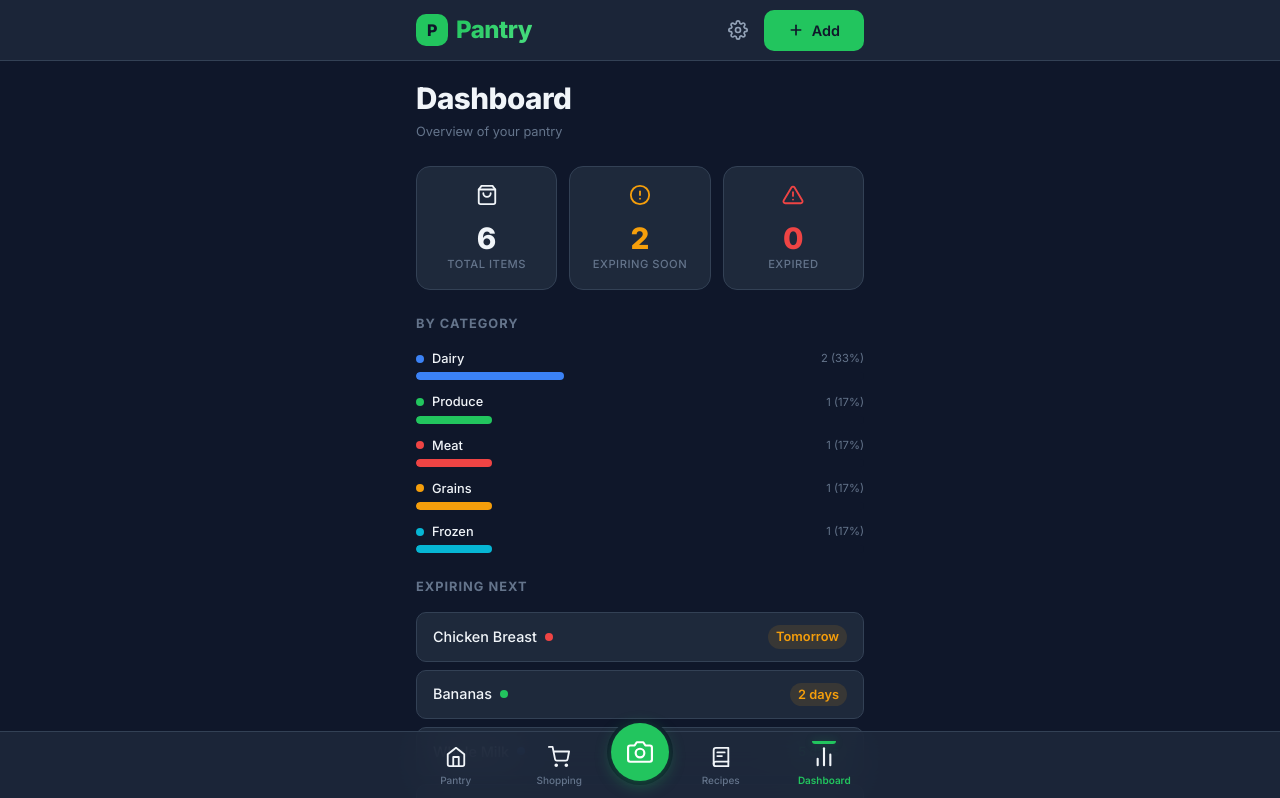
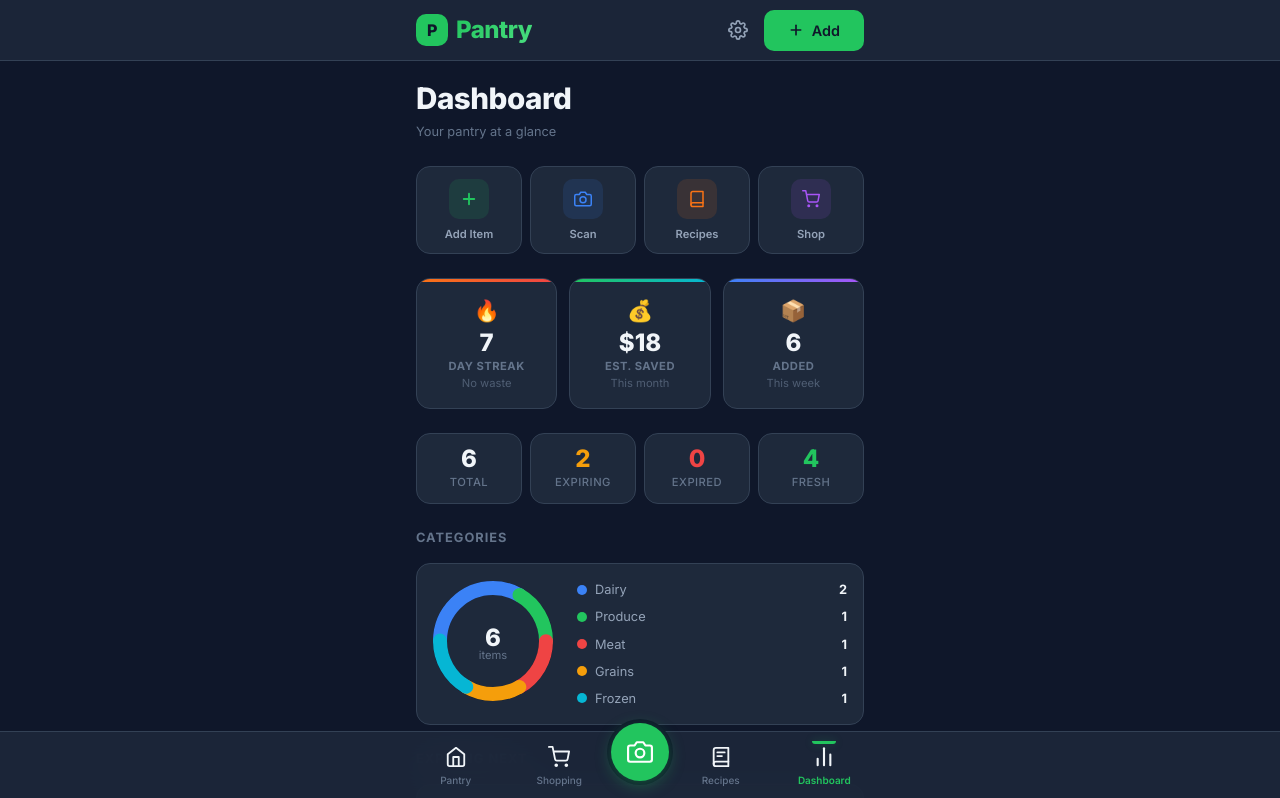
Before and after one commit to Emran05/PantryTrack, a React (Vite) app: page /dashboard in a window 1280 px wide. Shown: the top 798 px of the page. Built offline with nearby package versions, Linux system fonts and the light colour scheme.

Commit message:
feat: redesign dashboard with quick actions, highlight cards, donut chart, and streak counter

```diff
--- a/src/pages/Dashboard.css
+++ b/src/pages/Dashboard.css
@@ -2,11 +2,119 @@
   margin-bottom: var(--space-xl);
 }
 
-/* Stats Grid */
-.stats-grid {
+/* ---- Quick Actions ---- */
+.quick-actions {
+  display: grid;
+  grid-template-columns: repeat(4, 1fr);
+  gap: var(--space-sm);
+  margin-bottom: var(--space-xl);
+}
+
+.quick-action-btn {
+  display: flex;
+  flex-direction: column;
+  align-items: center;
+  gap: var(--space-sm);
+  padding: var(--space-md) var(--space-sm);
+  border-radius: var(--radius-lg);
+  background: var(--color-bg-card);
+  border: 1px solid var(--color-border);
+  transition: all var(--transition-fast);
+}
+
+.quick-action-btn:hover {
+  border-color: var(--color-border-light);
+  transform: translateY(-2px);
+}
+
+.quick-action-btn:active {
+  transform: scale(0.95);
+}
+
+.quick-action-icon {
+  display: flex;
+  align-items: center;
+  justify-content: center;
+  width: 40px;
+  height: 40px;
+  border-radius: var(--radius-md);
+}
+
+.quick-action-btn span {
+  font-size: var(--font-size-xs);
+  font-weight: 600;
+  color: var(--color-text-secondary);
+}
+
+/* ---- Highlight Cards ---- */
+.highlight-grid {
   display: grid;
   grid-template-columns: repeat(3, 1fr);
   gap: var(--space-md);
+  margin-bottom: var(--space-xl);
+}
+
+.highlight-card {
+  background: var(--color-bg-card);
+  border: 1px solid var(--color-border);
+  border-radius: var(--radius-lg);
+  padding: var(--space-lg) var(--space-md);
+  text-align: center;
+  position: relative;
+  overflow: hidden;
+  transition: all var(--transition-fast);
+}
+
+.highlight-card::before {
+  content: '';
+  position: absolute;
+  top: 0;
+  left: 0;
+  right: 0;
+  height: 3px;
+  border-radius: var(--radius-lg) var(--radius-lg) 0 0;
+}
+
+.highlight-streak::before { background: linear-gradient(90deg, #f97316, #ef4444); }
+.highlight-saved::before { background: linear-gradient(90deg, #22c55e, #06b6d4); }
+.highlight-added::before { background: linear-gradient(90deg, #3b82f6, #a855f7); }
+
+.highlight-card:hover {
+  border-color: var(--color-border-light);
+  transform: translateY(-2px);
+}
+
+.highlight-icon {
+  font-size: 1.3rem;
+  margin-bottom: var(--space-xs);
+}
+
+.highlight-value {
+  font-size: var(--font-size-xl);
+  font-weight: 800;
+  line-height: 1.1;
+  margin-bottom: 2px;
+}
+
+.highlight-label {
+  font-size: var(--font-size-xs);
+  font-weight: 700;
+  color: var(--color-text-muted);
+  text-transform: uppercase;
+  letter-spacing: 0.5px;
+}
+
+.highlight-detail {
+  font-size: var(--font-size-xs);
+  color: var(--color-text-muted);
+  opacity: 0.7;
+}
+
+/* ---- Stats Grid ---- */
+.stats-grid {
+  display: grid;
+  grid-template-columns: repeat(4, 1fr);
+  gap: var(--space-sm);
   margin-bottom: var(--space-xl);
 }
 
@@ -14,7 +122,7 @@
   background: var(--color-bg-card);
   border: 1px solid var(--color-border);
   border-radius: var(--radius-lg);
-  padding: var(--space-lg);
+  padding: var(--space-md) var(--space-sm);
   text-align: center;
   transition: all var(--transition-fast);
 }
@@ -24,13 +132,8 @@
   transform: translateY(-2px);
 }
 
-.stat-icon {
-  font-size: 1.3rem;
-  margin-bottom: var(--space-sm);
-}
-
 .stat-value {
-  font-size: var(--font-size-2xl);
+  font-size: var(--font-size-xl);
   font-weight: 800;
   line-height: 1.1;
   margin-bottom: 2px;
@@ -44,15 +147,11 @@
   letter-spacing: 0.5px;
 }
 
-.stat-warning .stat-value {
-  color: var(--color-warning);
-}
+.stat-warning .stat-value { color: var(--color-warning); }
+.stat-danger .stat-value { color: var(--color-danger); }
+.stat-success .stat-value { color: var(--color-success); }
 
-.stat-danger .stat-value {
-  color: var(--color-danger);
-}
-
-/* Section */
+/* ---- Section ---- */
 .dashboard-section {
   margin-bottom: var(--space-xl);
 }
@@ -66,60 +165,84 @@
   margin-bottom: var(--space-lg);
 }
 
-/* Category Breakdown */
-.category-breakdown {
+/* ---- Donut Chart ---- */
+.donut-section {
+  display: flex;
+  align-items: center;
+  gap: var(--space-xl);
+  padding: var(--space-xl);
+}
+
+.donut-chart-wrapper {
+  position: relative;
+  flex-shrink: 0;
+}
+
+.donut-chart {
+  transform: rotate(-90deg);
+}
+
+@keyframes donutDraw {
+  from { stroke-dasharray: 0 999; }
+}
+
+.donut-segment {
+  animation: donutDraw 0.8s cubic-bezier(0.16, 1, 0.3, 1) forwards;
+}
+
+.donut-center-label {
+  position: absolute;
+  top: 50%;
+  left: 50%;
+  transform: translate(-50%, -50%);
+  text-align: center;
   display: flex;
   flex-direction: column;
-  gap: var(--space-md);
+  line-height: 1;
 }
 
-.category-bar-item {
+.donut-center-value {
+  font-size: var(--font-size-xl);
+  font-weight: 800;
+}
+
+.donut-center-text {
+  font-size: var(--font-size-xs);
+  color: var(--color-text-muted);
+}
+
+.donut-legend {
   display: flex;
   flex-direction: column;
-  gap: var(--space-xs);
+  gap: var(--space-sm);
+  flex: 1;
 }
 
-.category-bar-header {
-  display: flex;
-  justify-content: space-between;
-  align-items: center;
-}
-
-.category-bar-label {
-  font-size: var(--font-size-sm);
-  font-weight: 500;
+.donut-legend-item {
   display: flex;
   align-items: center;
   gap: var(--space-sm);
+  font-size: var(--font-size-sm);
 }
 
-.category-bar-dot {
-  width: 8px;
-  height: 8px;
+.donut-legend-dot {
+  width: 10px;
+  height: 10px;
   border-radius: 50%;
   flex-shrink: 0;
 }
 
-.category-bar-count {
-  font-size: var(--font-size-xs);
-  color: var(--color-text-muted);
+.donut-legend-label {
+  flex: 1;
+  color: var(--color-text-secondary);
 }
 
-.category-bar-track {
-  height: 8px;
-  background: var(--color-bg-primary);
-  border-radius: var(--radius-full);
-  overflow: hidden;
+.donut-legend-count {
+  font-weight: 700;
+  color: var(--color-text-primary);
 }
 
-.category-bar-fill {
-  height: 100%;
-  border-radius: var(--radius-full);
-  min-width: 8px;
-  transition: width 0.6s cubic-bezier(0.16, 1, 0.3, 1);
-}
-
-/* Expiry List */
+/* ---- Expiry List ---- */
 .expiry-list {
   display: flex;
   flex-direction: column;
@@ -131,9 +254,6 @@
   align-items: center;
   justify-content: space-between;
   padding: var(--space-md) var(--space-lg);
-  background: var(--color-bg-card);
-  border: 1px solid var(--color-border);
-  border-radius: var(--radius-md);
 }
 
 .expiry-item-info {
@@ -157,7 +277,7 @@
 .expiry-item-days {
   font-size: var(--font-size-sm);
   font-weight: 600;
-  padding: 2px 8px;
+  padding: 2px 10px;
   border-radius: var(--radius-full);
 }
 
--- a/src/pages/Dashboard.jsx
+++ b/src/pages/Dashboard.jsx
@@ -1,15 +1,52 @@
 import { useState, useMemo } from 'react';
+import { useNavigate } from 'react-router-dom';
 import { getPantryItems } from '../lib/storage';
 import { CATEGORIES, getExpirationStatus, getDaysUntilExpiration, getCategoryInfo } from '../lib/helpers';
 import './Dashboard.css';
 
+// SVG Donut chart helpers
+function DonutChart({ segments, size = 120, strokeWidth = 14 }) {
+  const radius = (size - strokeWidth) / 2;
+  const circumference = 2 * Math.PI * radius;
+  const center = size / 2;
+  let accumulated = 0;
+
+  return (
+    <svg width={size} height={size} viewBox={`0 0 ${size} ${size}`} className="donut-chart">
+      <circle
+        cx={center} cy={center} r={radius}
+        fill="none" stroke="var(--color-bg-primary)" strokeWidth={strokeWidth}
+      />
+      {segments.map((seg, i) => {
+        const dashLen = circumference * seg.pct;
+        const dashGap = circumference - dashLen;
+        const offset = circumference * (1 - accumulated) + circumference * 0.25;
+        accumulated += seg.pct;
+        return (
+          <circle
+            key={i} cx={center} cy={center} r={radius}
+            fill="none" stroke={seg.color} strokeWidth={strokeWidth}
+            strokeDasharray={`${dashLen} ${dashGap}`}
+            strokeDashoffset={offset}
+            strokeLinecap="round"
+            className="donut-segment"
+            style={{ animationDelay: `${i * 80}ms` }}
+          />
+        );
+      })}
+    </svg>
+  );
+}
+
 export default function Dashboard() {
   const [items] = useState(() => getPantryItems());
+  const navigate = useNavigate();
 
   const stats = useMemo(() => {
     const total = items.length;
     const expired = items.filter((i) => getExpirationStatus(i.expirationDate) === 'expired').length;
     const expiringSoon = items.filter((i) => getExpirationStatus(i.expirationDate) === 'soon').length;
+    const fresh = items.filter((i) => getExpirationStatus(i.expirationDate) === 'fresh').length;
 
     // Category breakdown
     const byCategory = {};
@@ -26,80 +63,146 @@ export default function Dashboard() {
       .sort((a, b) => new Date(a.expirationDate) - new Date(b.expirationDate))
       .slice(0, 5);
 
-    return { total, expired, expiringSoon, categories, upcomingExpiry };
+    // Streak: days since last expired item
+    const lastExpired = items
+      .filter((i) => getExpirationStatus(i.expirationDate) === 'expired')
+      .sort((a, b) => new Date(b.expirationDate) - new Date(a.expirationDate))[0];
+
+    let streakDays = 0;
+    if (lastExpired) {
+      const expDate = new Date(lastExpired.expirationDate);
+      const now = new Date();
+      streakDays = Math.max(0, Math.floor((now - expDate) / (1000 * 60 * 60 * 24)));
+    } else if (total > 0) {
+      streakDays = 7; // If nothing expired, assume a week streak
+    }
+
+    // "Waste saved" — rough estimate: items used before expiry × $3 avg
+    const usedBeforeExpiry = fresh + expiringSoon;
+    const savedEstimate = usedBeforeExpiry * 3;
+
+    // Weekly snapshot — items added in last 7 days
+    const weekAgo = new Date();
+    weekAgo.setDate(weekAgo.getDate() - 7);
+    const addedThisWeek = items.filter((i) => new Date(i.createdAt) >= weekAgo).length;
+
+    // Donut chart segments
+    const donutSegments = categories.map((cat) => ({
+      color: cat.color,
+      pct: cat.count / total,
+      label: cat.label,
+      count: cat.count,
+    }));
+
+    return { total, expired, expiringSoon, fresh, categories, upcomingExpiry, streakDays, savedEstimate, addedThisWeek, donutSegments };
   }, [items]);
 
   return (
     <div className="page-content app-container">
       <div className="dashboard-header animate-fade-in">
         <h2 className="page-title">Dashboard</h2>
-        <p className="page-subtitle">Overview of your pantry</p>
+        <p className="page-subtitle">Your pantry at a glance</p>
+      </div>
+
+      {/* Quick Actions */}
+      <div className="quick-actions animate-fade-in">
+        <button className="quick-action-btn" onClick={() => navigate('/item/new')}>
+          <div className="quick-action-icon" style={{ background: 'var(--color-accent-soft)', color: 'var(--color-accent)' }}>
+            <svg width="18" height="18" viewBox="0 0 24 24" fill="none" stroke="currentColor" strokeWidth="2.5" strokeLinecap="round" strokeLinejoin="round">
+              <line x1="12" y1="5" x2="12" y2="19" /><line x1="5" y1="12" x2="19" y2="12" />
+            </svg>
+          </div>
+          <span>Add Item</span>
+        </button>
+        <button className="quick-action-btn" onClick={() => navigate('/scan')}>
+          <div className="quick-action-icon" style={{ background: 'rgba(59, 130, 246, 0.12)', color: 'var(--color-info)' }}>
+            <svg width="18" height="18" viewBox="0 0 24 24" fill="none" stroke="currentColor" strokeWidth="2" strokeLinecap="round" strokeLinejoin="round">
+              <path d="M23 19a2 2 0 0 1-2 2H3a2 2 0 0 1-2-2V8a2 2 0 0 1 2-2h4l2-3h6l2 3h4a2 2 0 0 1 2 2z" /><circle cx="12" cy="13" r="4" />
+            </svg>
+          </div>
+          <span>Scan</span>
+        </button>
+        <button className="quick-action-btn" onClick={() => navigate('/recipes')}>
+          <div className="quick-action-icon" style={{ background: 'rgba(249, 115, 22, 0.12)', color: '#f97316' }}>
+            <svg width="18" height="18" viewBox="0 0 24 24" fill="none" stroke="currentColor" strokeWidth="2" strokeLinecap="round" strokeLinejoin="round">
+              <path d="M4 19.5A2.5 2.5 0 0 1 6.5 17H20" /><path d="M6.5 2H20v20H6.5A2.5 2.5 0 0 1 4 19.5v-15A2.5 2.5 0 0 1 6.5 2z" />
+            </svg>
+          </div>
+          <span>Recipes</span>
+        </button>
+        <button className="quick-action-btn" onClick={() => navigate('/shopping')}>
+          <div className="quick-action-icon" style={{ background: 'rgba(168, 85, 247, 0.12)', color: '#a855f7' }}>
+            <svg width="18" height="18" viewBox="0 0 24 24" fill="none" stroke="currentColor" strokeWidth="2" strokeLinecap="round" strokeLinejoin="round">
+              <circle cx="9" cy="21" r="1" /><circle cx="20" cy="21" r="1" /><path d="M1 1h4l2.68 13.39a2 2 0 0 0 2 1.61h9.72a2 2 0 0 0 2-1.61L23 6H6" />
+            </svg>
+          </div>
+          <span>Shop</span>
+        </button>
+      </div>
+
+      {/* Highlight Cards */}
+      <div className="highlight-grid animate-fade-in">
+        <div className="highlight-card highlight-streak">
+          <div className="highlight-icon">🔥</div>
+          <div className="highlight-value">{stats.streakDays}</div>
+          <div className="highlight-label">Day Streak</div>
+          <div className="highlight-detail">No waste</div>
+        </div>
+        <div className="highlight-card highlight-saved">
+          <div className="highlight-icon">💰</div>
+          <div className="highlight-value">${stats.savedEstimate}</div>
+          <div className="highlight-label">Est. Saved</div>
+          <div className="highlight-detail">This month</div>
+        </div>
+        <div className="highlight-card highlight-added">
+          <div className="highlight-icon">📦</div>
+          <div className="highlight-value">{stats.addedThisWeek}</div>
+          <div className="highlight-label">Added</div>
+          <div className="highlight-detail">This week</div>
+        </div>
       </div>
 
       {/* Stats Cards */}
       <div className="stats-grid animate-fade-in">
         <div className="stat-card">
-          <div className="stat-icon">
-            <svg width="22" height="22" viewBox="0 0 24 24" fill="none" stroke="currentColor" strokeWidth="2" strokeLinecap="round" strokeLinejoin="round">
-              <path d="M6 2L3 6v14a2 2 0 0 0 2 2h14a2 2 0 0 0 2-2V6l-3-4z" />
-              <line x1="3" y1="6" x2="21" y2="6" />
-              <path d="M16 10a4 4 0 0 1-8 0" />
-            </svg>
-          </div>
           <div className="stat-value">{stats.total}</div>
-          <div className="stat-label">Total Items</div>
+          <div className="stat-label">Total</div>
         </div>
         <div className="stat-card stat-warning">
-          <div className="stat-icon">
-            <svg width="22" height="22" viewBox="0 0 24 24" fill="none" stroke="var(--color-warning)" strokeWidth="2" strokeLinecap="round" strokeLinejoin="round">
-              <circle cx="12" cy="12" r="10" />
-              <line x1="12" y1="8" x2="12" y2="12" />
-              <line x1="12" y1="16" x2="12.01" y2="16" />
-            </svg>
-          </div>
           <div className="stat-value">{stats.expiringSoon}</div>
-          <div className="stat-label">Expiring Soon</div>
+          <div className="stat-label">Expiring</div>
         </div>
         <div className="stat-card stat-danger">
-          <div className="stat-icon">
-            <svg width="22" height="22" viewBox="0 0 24 24" fill="none" stroke="var(--color-danger)" strokeWidth="2" strokeLinecap="round" strokeLinejoin="round">
-              <path d="M10.29 3.86L1.82 18a2 2 0 0 0 1.71 3h16.94a2 2 0 0 0 1.71-3L13.71 3.86a2 2 0 0 0-3.42 0z" />
-              <line x1="12" y1="9" x2="12" y2="13" />
-              <line x1="12" y1="17" x2="12.01" y2="17" />
-            </svg>
-          </div>
           <div className="stat-value">{stats.expired}</div>
           <div className="stat-label">Expired</div>
         </div>
+        <div className="stat-card stat-success">
+          <div className="stat-value">{stats.fresh}</div>
+          <div className="stat-label">Fresh</div>
+        </div>
       </div>
 
-      {/* Category Breakdown */}
+      {/* Category Donut + Legend */}
       {stats.categories.length > 0 && (
         <div className="dashboard-section animate-fade-in">
-          <h3 className="section-title">By Category</h3>
-          <div className="category-breakdown">
-            {stats.categories.map((cat) => {
-              const pct = Math.round((cat.count / stats.total) * 100);
-              return (
-                <div key={cat.id} className="category-bar-item">
-                  <div className="category-bar-header">
-                    <span className="category-bar-label">
-                      <span className="category-bar-dot" style={{ background: cat.color }} />
-                      {cat.label}
-                    </span>
-                    <span className="category-bar-count">
-                      {cat.count} ({pct}%)
-                    </span>
-                  </div>
-                  <div className="category-bar-track">
-                    <div
-                      className="category-bar-fill"
-                      style={{ width: `${pct}%`, background: cat.color }}
-                    />
-                  </div>
+          <h3 className="section-title">Categories</h3>
+          <div className="donut-section card">
+            <div className="donut-chart-wrapper">
+              <DonutChart segments={stats.donutSegments} />
+              <div className="donut-center-label">
+                <span className="donut-center-value">{stats.total}</span>
+                <span className="donut-center-text">items</span>
+              </div>
+            </div>
+            <div className="donut-legend">
+              {stats.categories.map((cat) => (
+                <div key={cat.id} className="donut-legend-item">
+                  <span className="donut-legend-dot" style={{ background: cat.color }} />
+                  <span className="donut-legend-label">{cat.label}</span>
+                  <span className="donut-legend-count">{cat.count}</span>
                 </div>
-              );
-            })}
+              ))}
+            </div>
           </div>
         </div>
       )}
@@ -113,7 +216,7 @@ export default function Dashboard() {
               const days = getDaysUntilExpiration(item.expirationDate);
               const status = getExpirationStatus(item.expirationDate);
               return (
-                <div key={item.id} className={`expiry-item expiry-${status}`}>
+                <div key={item.id} className={`expiry-item card expiry-${status}`}>
                   <div className="expiry-item-info">
                     <span className="expiry-item-name">{item.name}</span>
                     <span className="expiry-item-cat-dot" style={{ background: getCategoryInfo(item.category).color }} />
```
